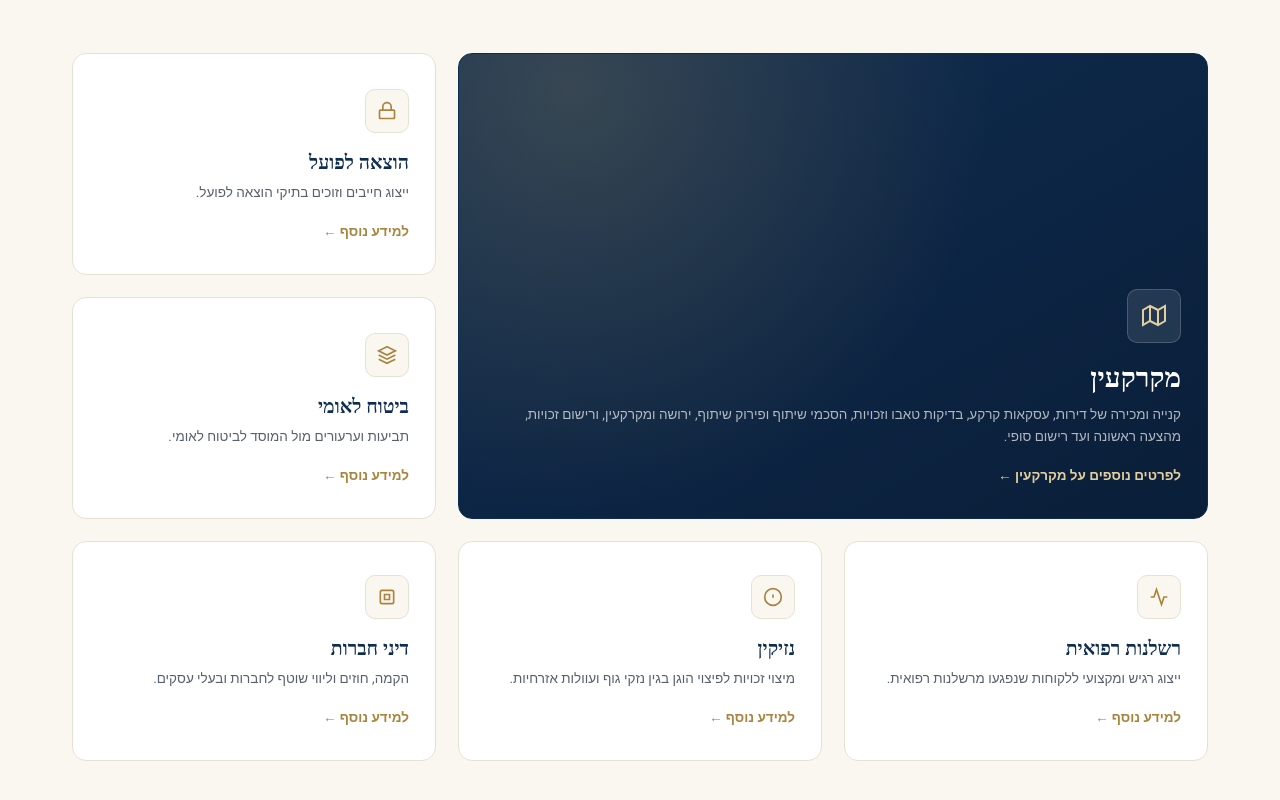
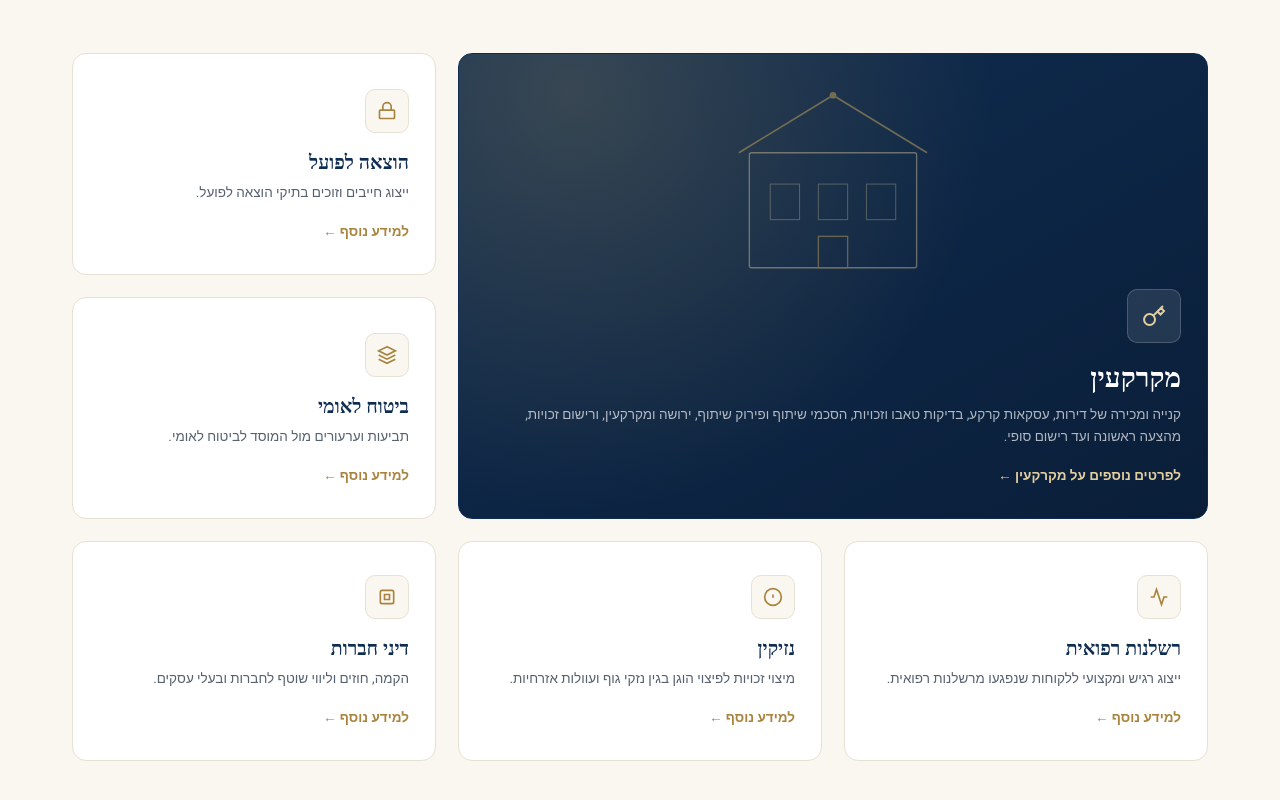
Before and after one commit to watadibraheem/real-estate-lawyer-site, a plain HTML site: page index.html in a window 1280 px wide. Shown: the part 2751-3551 px from the top of the page. Drawn offline with Linux system fonts and the light colour scheme; a web font is replaced by a local one.

Commit message:
Fill empty space in featured real-estate card with line-art illustration
The card's top area was blank navy with just a small icon; added a subtle house line-art (matching the hero section's style) and switched the icon to a key, which reads more clearly than the map glyph.

Co-Authored-By: Claude Sonnet 5 <noreply@anthropic.com>

```diff
--- a/index.html
+++ b/index.html
@@ -256,6 +256,12 @@
     content:''; position:absolute; inset:0;
     background:radial-gradient(circle at 15% 8%, rgba(200,167,93,0.22), transparent 55%);
   }
+  .practice-card .card-art{
+    position:absolute; top:0; left:0; right:0; z-index:1;
+    display:flex; justify-content:center; padding-top:36px;
+    opacity:0.5; pointer-events:none;
+  }
+  .practice-card .card-art svg{width:62%; max-width:230px; height:auto;}
   .practice-card .p-ico{
     position:relative; z-index:2;
     width:44px; height:44px; border-radius:10px;
@@ -616,7 +622,18 @@
     </div>
     <div class="practice-grid">
       <a href="#" class="practice-card featured reveal">
-        <div class="p-ico"><svg width="24" height="24" viewBox="0 0 24 24" fill="none" stroke="currentColor" stroke-width="2"><path d="M1 6v15l7-4 8 4 7-4V2l-7 4-8-4z"/><path d="M8 2v15M16 6v15"/></svg></div>
+        <div class="card-art">
+          <svg viewBox="0 0 220 180" fill="none" xmlns="http://www.w3.org/2000/svg">
+            <rect x="30" y="60" width="160" height="110" rx="2" stroke="#E3CE9E" stroke-width="1.3" opacity="0.85"/>
+            <rect x="50" y="90" width="28" height="34" stroke="#E3CE9E" stroke-width="1" opacity="0.6"/>
+            <rect x="96" y="90" width="28" height="34" stroke="#E3CE9E" stroke-width="1" opacity="0.6"/>
+            <rect x="142" y="90" width="28" height="34" stroke="#E3CE9E" stroke-width="1" opacity="0.6"/>
+            <rect x="96" y="140" width="28" height="30" stroke="#C8A75D" stroke-width="1.3" opacity="0.9"/>
+            <path d="M20 60L110 5L200 60" stroke="#C8A75D" stroke-width="1.6"/>
+            <circle cx="110" cy="5" r="3.2" fill="#C8A75D"/>
+          </svg>
+        </div>
+        <div class="p-ico"><svg width="24" height="24" viewBox="0 0 24 24" fill="none" stroke="currentColor" stroke-width="2"><path d="M21 2l-2 2m-7.61 7.61a5.5 5.5 0 1 1-7.778 7.778 5.5 5.5 0 0 1 7.777-7.777zm0 0L15.5 7.5m0 0l3 3L22 7l-3-3-3.5 3.5zm0 0L19 4"/></svg></div>
         <h3>מקרקעין</h3>
         <p>קנייה ומכירה של דירות, עסקאות קרקע, בדיקות טאבו וזכויות, הסכמי שיתוף ופירוק שיתוף, ירושה ומקרקעין, ורישום זכויות, מהצעה ראשונה ועד רישום סופי.</p>
         <span class="link">לפרטים נוספים על מקרקעין ←</span>
```
